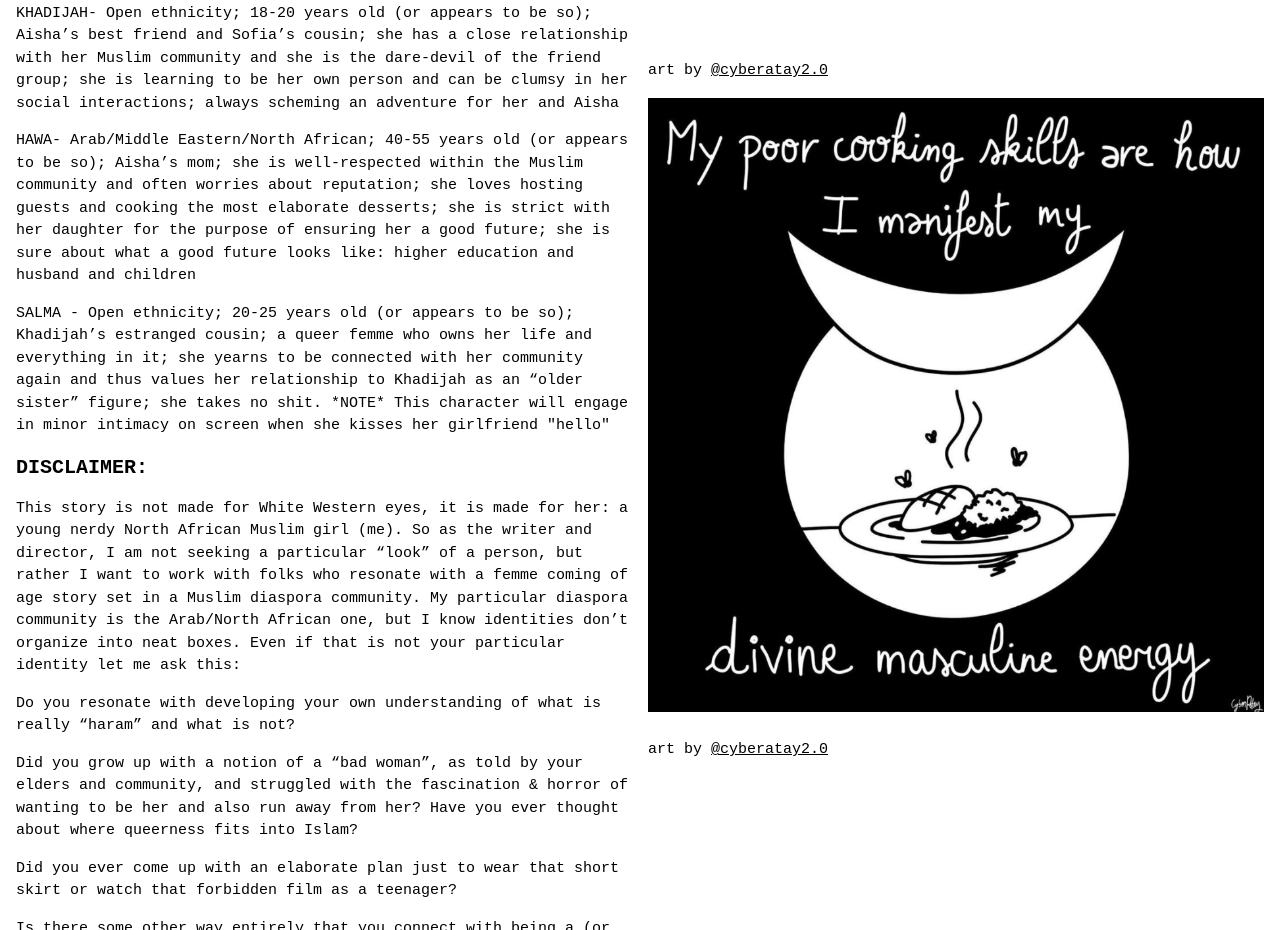
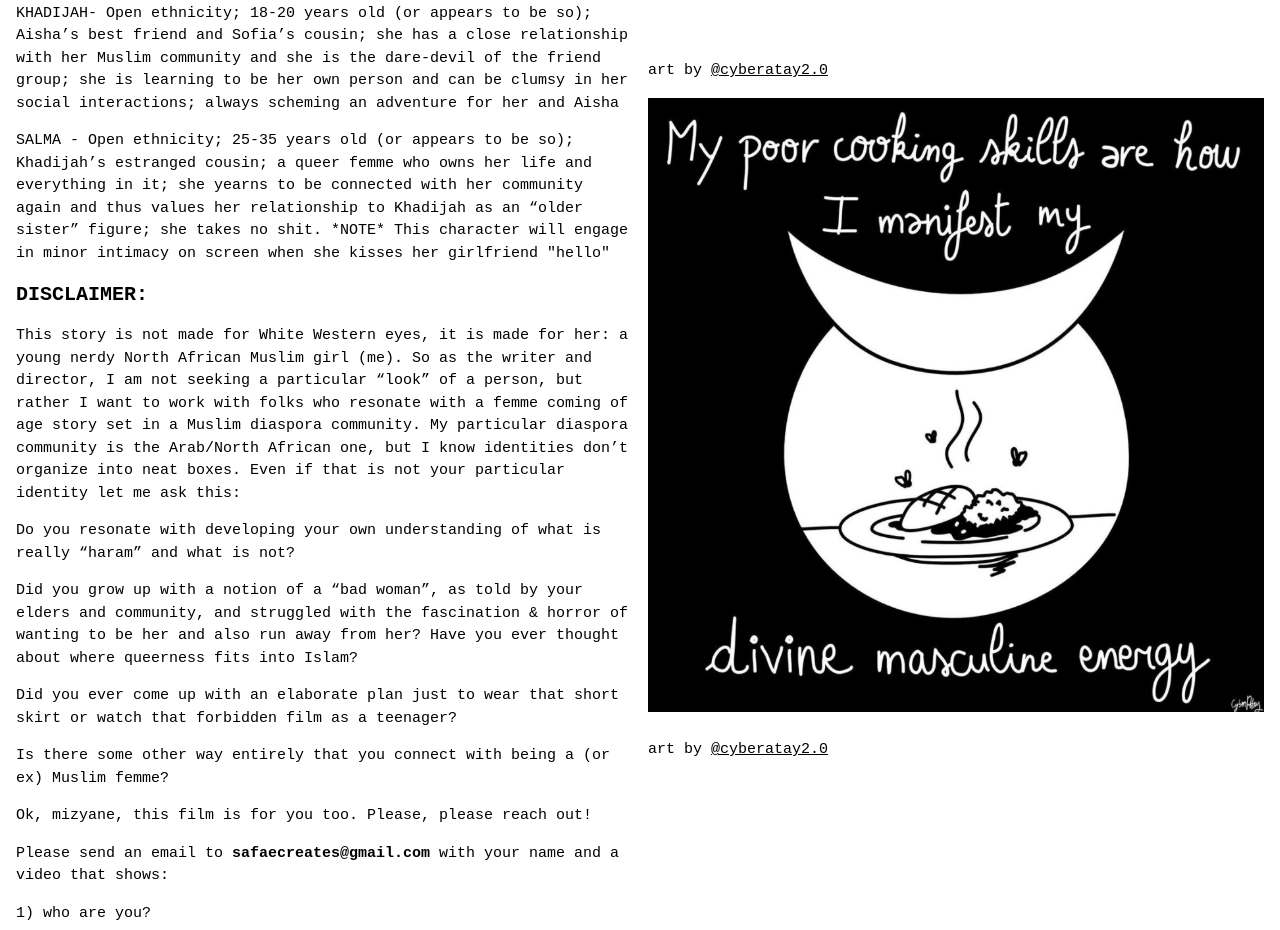
Before and after one commit to safaecreates/safaecreates.github.io, a plain HTML site: page casting-call.html in a window 1280 px wide. Shown: the part 1478-2408 px from the top of the page. Drawn offline with nearby package versions, Linux system fonts and the light colour scheme.

Commit message:
removed hawa character

```diff
--- a/casting-call.html
+++ b/casting-call.html
@@ -61,9 +61,7 @@ h1 {letter-spacing: 6px}
         but is also driven to explore the world outside what she knows; she never says no to Khadijah’s adventure plans </p>
     <p>KHADIJAH- Open ethnicity; 18-20 years old (or appears to be so); Aisha’s best friend and Sofia’s cousin; she has a close relationship with her Muslim community and she is the dare-devil of the friend group; she is learning to be her own person and can be clumsy in her social interactions; always scheming an adventure for her and Aisha </p>
 
-    <p> HAWA- Arab/Middle Eastern/North African; 40-55 years old (or appears to be so); Aisha’s mom; she is well-respected within the Muslim community and often worries about reputation; she loves hosting guests and cooking the most elaborate desserts; she is strict with her daughter for the purpose of ensuring her a good future; she is sure about what a good future looks like: higher education and husband and children</p>
-
-    <p>SALMA - Open ethnicity; 20-25 years old (or appears to be so); Khadijah’s estranged cousin; a queer femme who owns her life and everything in it; she yearns to be connected with her community again and thus values her relationship to Khadijah as an “older sister” figure; she takes no shit. *NOTE* This character will engage in minor intimacy on screen when she kisses her girlfriend "hello"</p>
+    <p>SALMA - Open ethnicity; 25-35 years old (or appears to be so); Khadijah’s estranged cousin; a queer femme who owns her life and everything in it; she yearns to be connected with her community again and thus values her relationship to Khadijah as an “older sister” figure; she takes no shit. *NOTE* This character will engage in minor intimacy on screen when she kisses her girlfriend "hello"</p>
 
 
     <h4> <b>DISCLAIMER:</b></h4>
```
